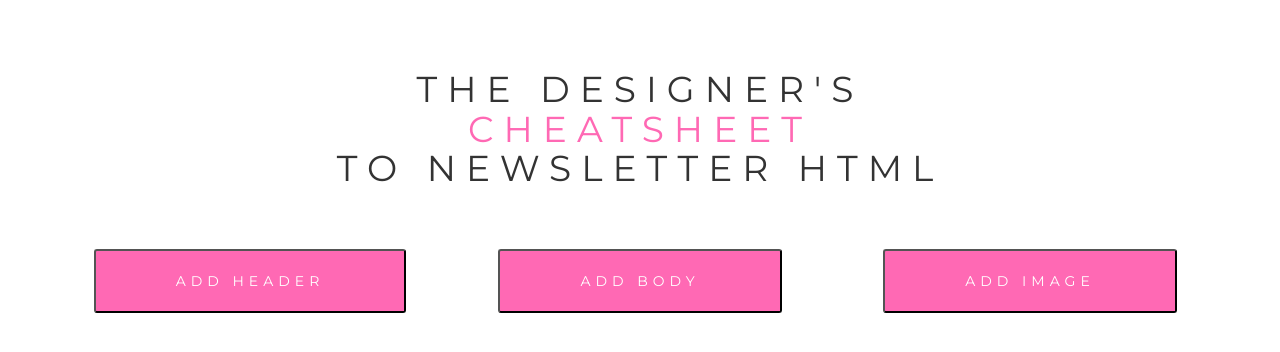
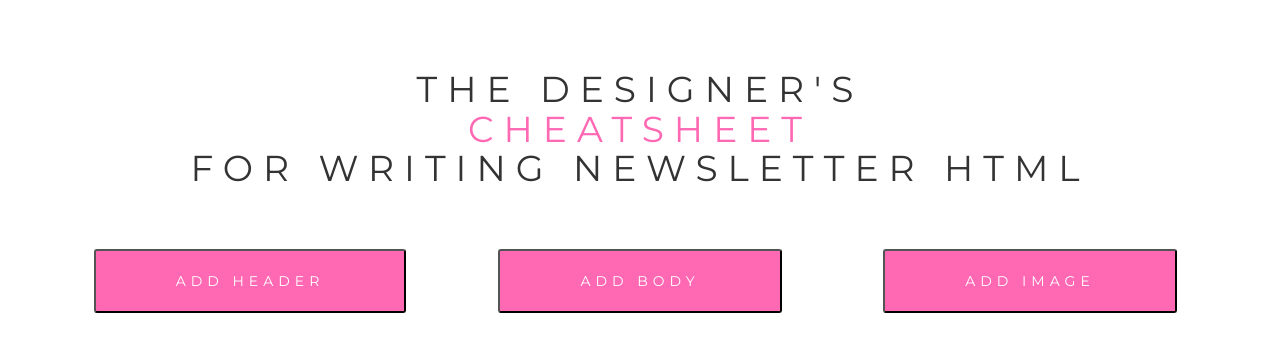
Before and after one commit to haileyerickson/designercheatsheet, a plain HTML site: page index.html in a window 1280 px wide. Drawn offline with nearby package versions, Linux system fonts and the light colour scheme.

Commit message:
title change to 'for writing'

```diff
--- a/index.html
+++ b/index.html
@@ -59,7 +59,7 @@ $(document).ready(function(){
 </head>
 <body>
 
-<h1 style="padding: 50px">The Designer's<span style="color:#ff69b4"><br>Cheatsheet<br></span>to Newsletter Html</h1>
+<h1 style="padding: 50px">The Designer's<span style="color:#ff69b4"><br>Cheatsheet<br></span>for writing Newsletter Html</h1>
 
 <div class="container">
   <div class="row">
```
